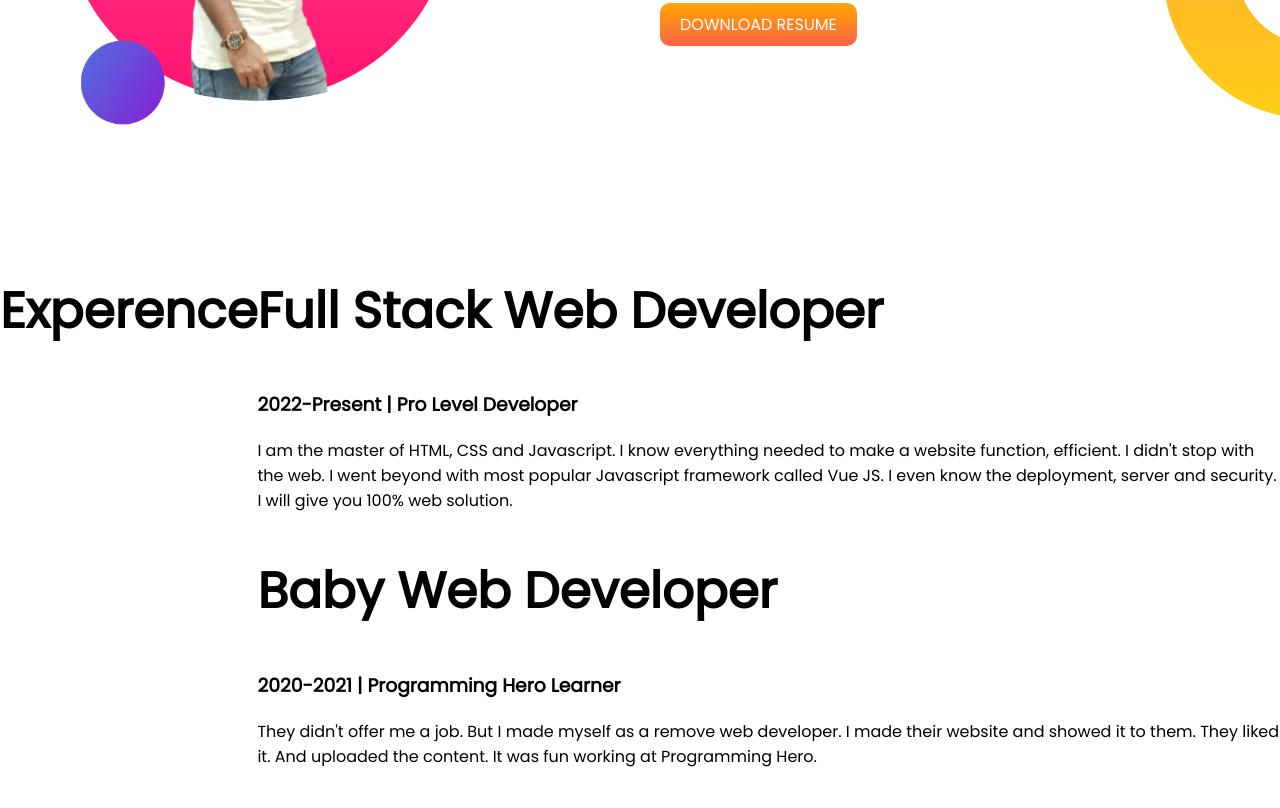
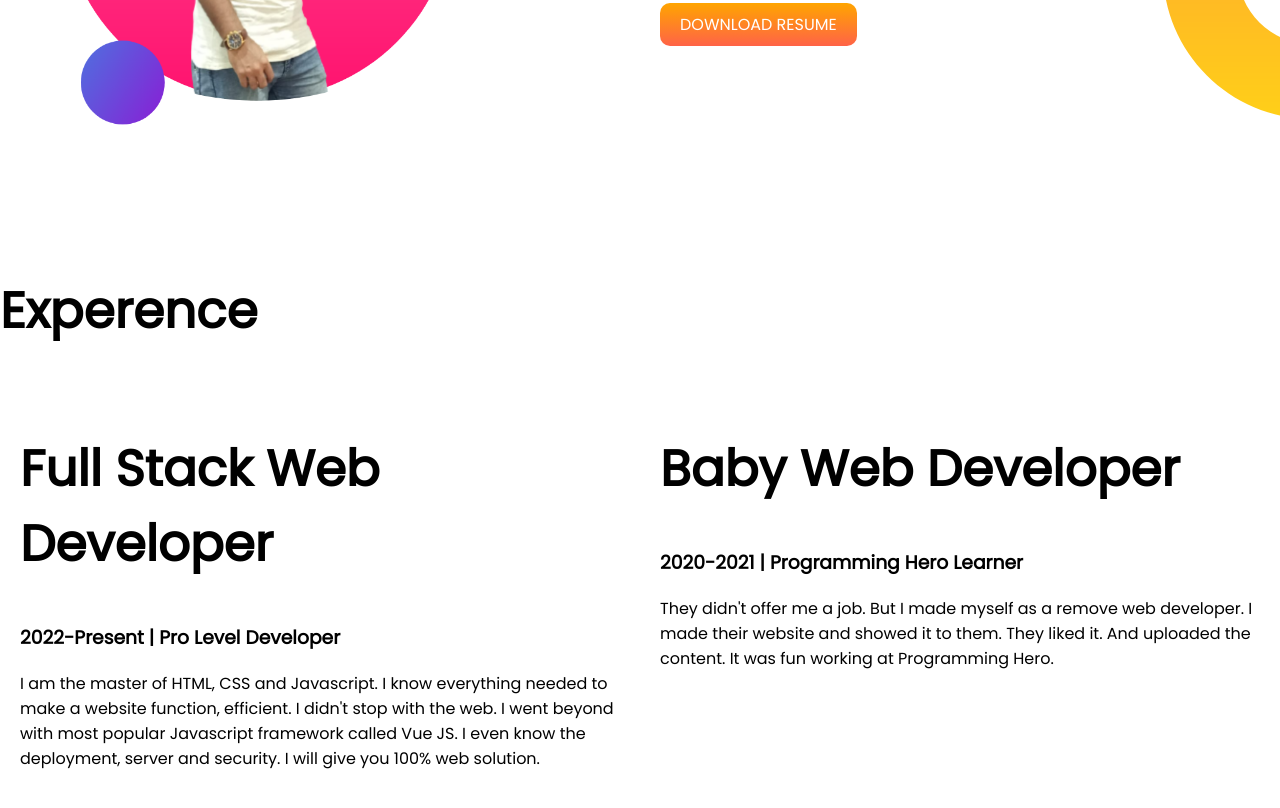
Before and after one commit to sl243/developer-portfolio, a plain HTML site: page index.html in a window 1280 px wide. Shown: the part 905-1713 px from the top of the page. Drawn offline with Linux system fonts and the light colour scheme.

Commit message:
experence section update

```diff
--- a/index.html
+++ b/index.html
@@ -13,7 +13,7 @@
 </head>
 
 <body>
-    <section class="top-bannar">
+    <section class="top-bannar fleaxible-area">
         <div class="half-width">
             <h1>Welcome To</h1>
             <h1><span class="orange-color">MD SHAMIM HOSSAIN</span> WORLD</h1>
@@ -30,7 +30,7 @@
         </div>
     </section>
     <!-- Section number 2 -->
-    <section class="dream-big">
+    <section class="dream-big fleaxible-area">
         <div class="half-width">
             <img src="images/my-bg2.png" alt="md shamim hossain">
         </div>
@@ -48,10 +48,10 @@
 
     <!--Experence seciton-->
 
-    <section>
+    <section class="experence-area">
         <h1>Experence</h1>
-        <div>
-            <div>
+        <div class="fleaxible-area">
+            <div class="half-width">
                 <h1>Full Stack Web Developer</h1>
                 <h3>2022-Present | Pro Level Developer</h3>
                 <p>I am the master of HTML, CSS and Javascript. I know everything needed to make a website function,
@@ -59,7 +59,7 @@
                     Vue
                     JS. I even know the deployment, server and security. I will give you 100% web solution.</p>
             </div>
-            <div>
+            <div class="half-width">
                 <h1>Baby Web Developer</h1>
                 <h3>2020-2021 | Programming Hero Learner</h3>
                 <p>They didn't offer me a job. But I made myself as a remove web developer. I made their website and
--- a/style.css
+++ b/style.css
@@ -12,7 +12,7 @@ h1 {
     color: orange;
 }
 
-section {
+.fleaxible-area {
     display: flex;
     padding-bottom: 100px;
 }
```
